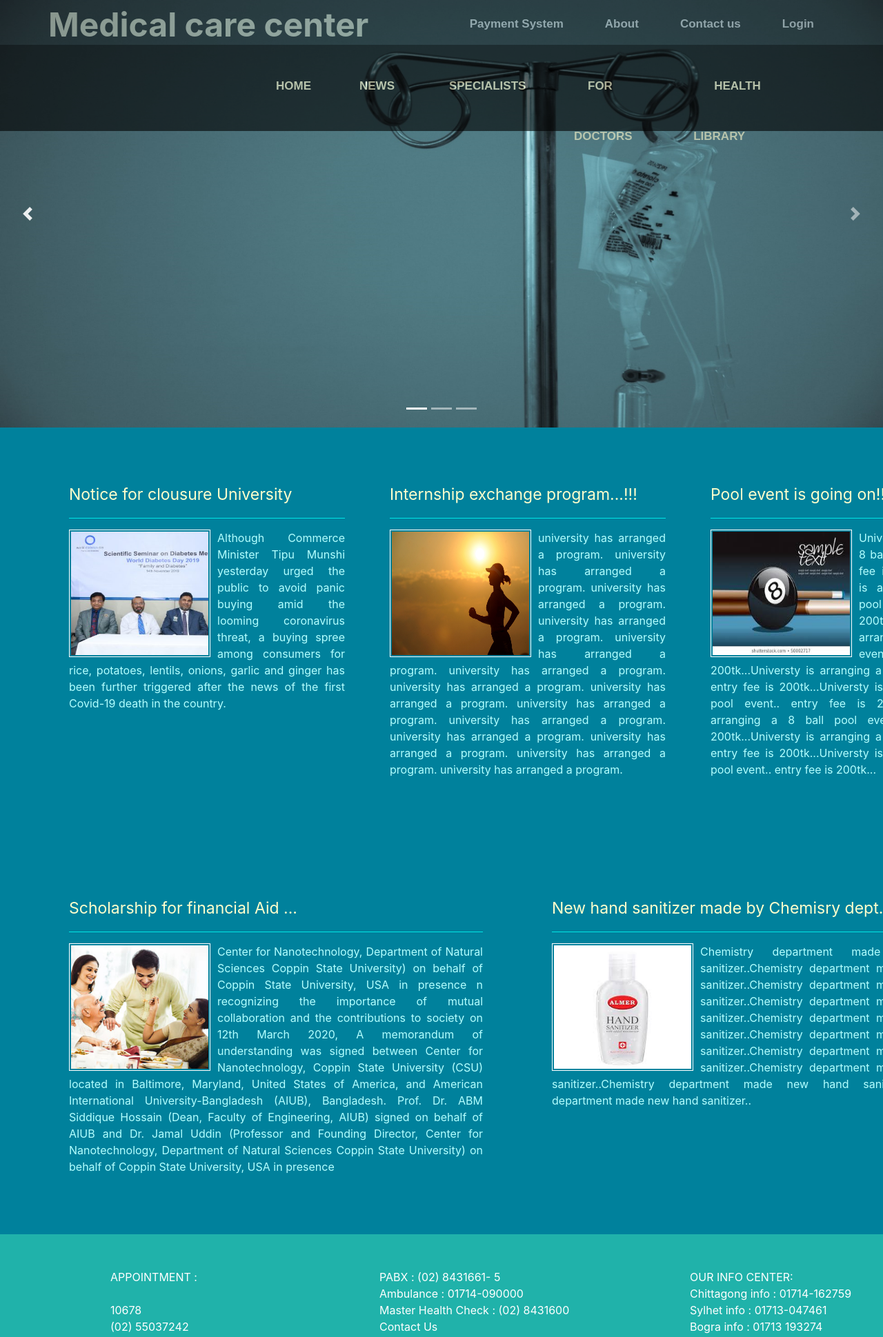
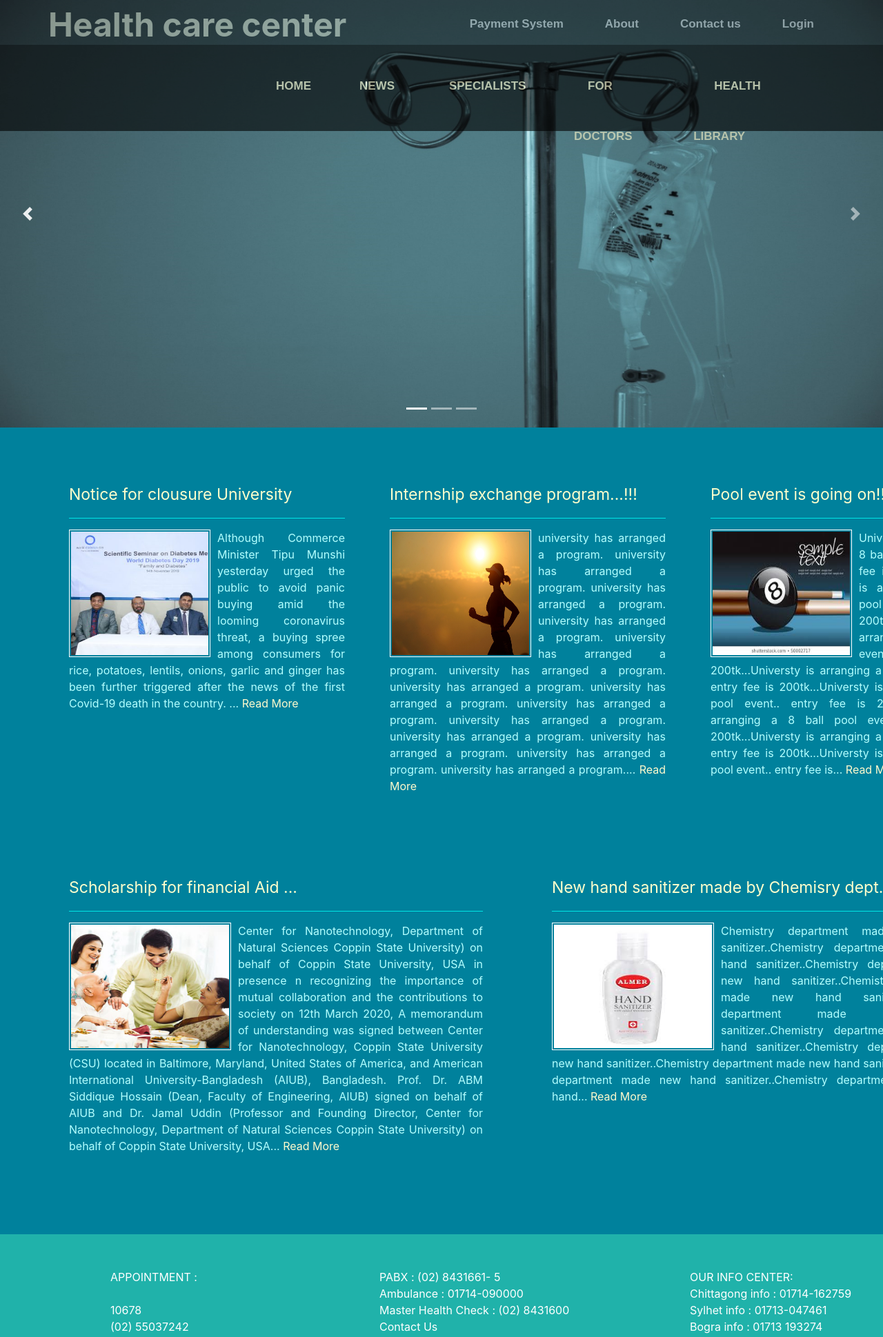
Before and after one commit to Rownak-Abin/Doctor_Appoinment_System, a PHP site: page /hos.php in a window 1280 px wide. Shown: the top 1939 px of the page at 69% size. Run offline with PHP 8.4, Linux system fonts and the light colour scheme; data comes from the database, SQL or seed files in the repository.

Commit message:
Update hos.php

```diff
--- a/Views/hos.php
+++ b/Views/hos.php
@@ -1,5 +1,3 @@
-
-
 
 	<html>
 		<head>
@@ -60,7 +58,7 @@
 
 			<nav>
 
-				<strong style="color:#FFFFE0;"> <font size="30"> Medical care center </font> </strong><span>
+				<strong style="color:#FFFFE0;"> <font size="30"> Health care center </font> </strong><span>
 
 				<ul>
 					<li><a  href="#">Payment System</a></li>
@@ -88,11 +86,13 @@
 					<li><a href="#">&nbsp &nbsp  SPECIALISTS</a>
 					<div class="ulul">
 						<ul >
-							<li><a style="padding-left:50px; " href="DocList.php">Cardiologist</a></li>
-							<li><a style="padding-left:55px;" href="DocList.php">Neurologist</a></li>
-							<li><a style="padding-left:50px;" href="DocList.php">ENT specialist</a></li>
-							<li style="padding-left:-5px;"><a href="DocList.php">Gastroenterology</a></li>
-							<li ><a style="padding-left:80px;" href="DocList.php">Others</a></li>
+							<li><a style="padding-left:50px; " href="DocList.php?category=Cardiologist">Cardiologist</a></li>
+							<li><a style="padding-left:55px;" href="DocList.php?category=Nephrologist">Nephrologist</a></li>
+							<li style="padding-left:-5px;"><a href="DocList.php?category=Gastroenterologist">Gastroenterology</a></li>
+							<li><a style="padding-left:50px;" href="DocList.php?category=ENT"> &nbsp &nbsp &nbsp &nbsp &nbsp ENT</a></li>
+
+							<li ><a style="padding-left:50px;" href="DocList.php?category=Eye Specialist">Eye Specialist</a></li>
+							<li ><a style="padding-left:80px;" href="DocList.php?category=others">Others</a></li>
 						</ul>
 					</div>
 					</li>
@@ -110,6 +110,17 @@
 					<?php
 
 
+					function readMoreFunction($story,$link,$targetFile,$id,$chars)
+					{
+
+						$story = substr($story,0,$chars);
+						$story = substr($story,0,strrpos($story,' '));
+						$story = $story."...<a style='color:#FFFACD;' href='$link?$targetFile=$id'>&nbspRead More</a>";
+						return $story;
+					}
+
+
+
 				require "../Model/db_connect.php";
 			$query="SELECT * FROM news WHERE id=1";
 			$users=get($query);
@@ -117,12 +128,14 @@
 			{
 
 				$rows = mysqli_fetch_assoc($users);
+				$read_more = readMoreFunction($rows['text'],"story.php","story_id",$rows['id'],530);
+
 
 
 					echo "<div style='font-size:23px; color:#FFFFCC;'>  $rows[header] <br><hr color='	#00FFFF	'> </div>";
 					echo "<img src= '$rows[image]' width='205px;' height='185px;' style='border:solid white 1px; padding:2px;  float:left; margin-right:10px; margin-bottom:5px;'>";
 
-					echo "$rows[text]";
+					echo $read_more;
 
 
 
@@ -145,10 +158,11 @@
 			{
 
 				$rows = mysqli_fetch_assoc($users);
+				$read_more = readMoreFunction($rows['text'],"story.php","story_id",$rows['id'],560);
 
 					echo "<div style=' font-size:23px; color:#FFFFCC;'>    $rows[header] <br><hr color='	#00FFFF	'> </div>";
 					echo "<img src= '$rows[image]' width='205px;' height='185px;' style='border:solid white 1px; padding:2px;  float:left; margin-right:10px; margin-bottom:5px;'>";
-					echo "$rows[text] ";
+					echo $read_more;
 
 			}
 		?>
@@ -165,10 +179,11 @@
 			{
 
 				$rows = mysqli_fetch_assoc($users);
+				$read_more = readMoreFunction($rows['text'],"story.php","story_id",$rows['id'],580);
 
 					echo "<div style=' font-size:23px; color:#FFFFCC;'> <td> $rows[header] </td><br><hr color='	#00FFFF	'> </div>";
 					echo "<img src= '$rows[image]' width='205px;' height='185px;' style='border:solid white 1px; padding:2px;  float:left; margin-right:10px; margin-bottom:5px;'>";
-					echo "<td> $rows[text] </td>";
+					echo $read_more;
 
 			}
 		?>
@@ -176,7 +191,7 @@
 				</div>
 
 
-		<div class="box" style="position:absolute; top:1300px; color:#B3FFFF; text-align:justify; left:100px; width:600px;" >
+		<div class="box" style="position:absolute; top:1270px; color:#B3FFFF; text-align:justify; left:100px; width:600px;" >
 					<?php
 
 			$query="SELECT * FROM news WHERE id=4";
@@ -185,16 +200,17 @@
 			{
 
 				$rows = mysqli_fetch_assoc($users);
+				$read_more = readMoreFunction($rows['text'],"story.php","story_id",$rows['id'],750);
 
 					echo "<div style='font-size:23px; color:#FFFFCC;'> <td> $rows[header] </td><br><hr color='	#00FFFF	'> </div>";
-					echo "<img src= '$rows[image]' width='205px;' height='185px;' style='border:solid white 1px; padding:2px;  float:left; margin-right:10px; margin-bottom:5px;'>";
-					echo "<td> $rows[text] </td>";
+					echo "<img src= '$rows[image]' width='235px;' height='185px;' style='border:solid white 1px; padding:2px;  float:left; margin-right:10px; margin-bottom:5px;'>";
+					echo $read_more;
 
 			}
 		?>
 				</div>
 
-			<div class="box" style="position:absolute; top:1300px; color:#B3FFFF; text-align:justify; left:800px; width:600px;" >
+			<div class="box" style="position:absolute; top:1270px; color:#B3FFFF; text-align:justify; left:800px; width:600px;" >
 
 					<?php
 
@@ -204,10 +220,11 @@
 			{
 
 				$rows = mysqli_fetch_assoc($users);
+				$read_more = readMoreFunction($rows['text'],"story.php","story_id",$rows['id'],750);
 
 					echo "<div style='font-size:23px; color:#FFFFCC;'> <td> $rows[header] </td><br><hr color='	#00FFFF	'> </div>";
-					echo "<img src= '$rows[image]' width='205px;' height='185px;' style='border:solid white 1px; padding:2px;  float:left; margin-right:10px; margin-bottom:5px;'>";
-					echo "<td> $rows[text] </td>";
+					echo "<img src= '$rows[image]' width='235px;' height='185px;' style='border:solid white 1px; padding:2px;  float:left; margin-right:10px; margin-bottom:5px;'>";
+					echo $read_more;
 
 			}
 		?>
```
Lines whose indentation alone changed are shown as unchanged.
